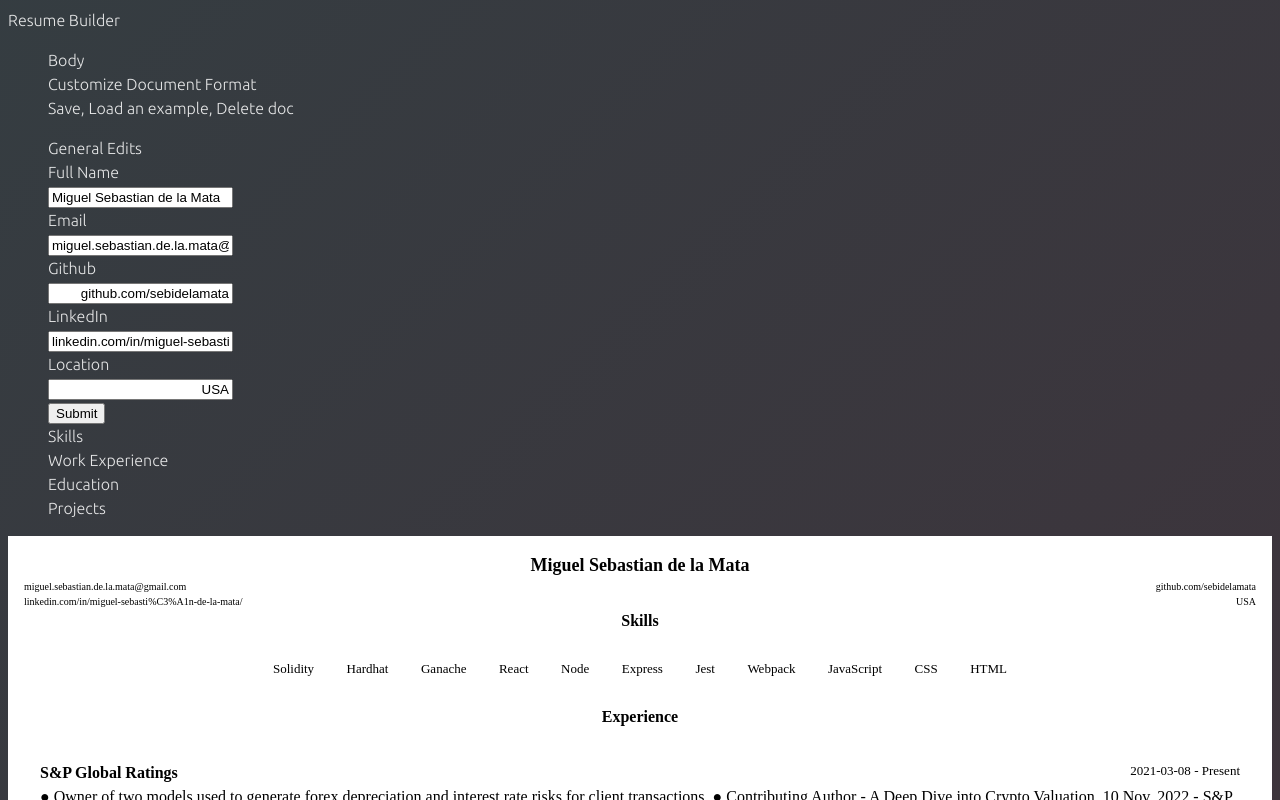
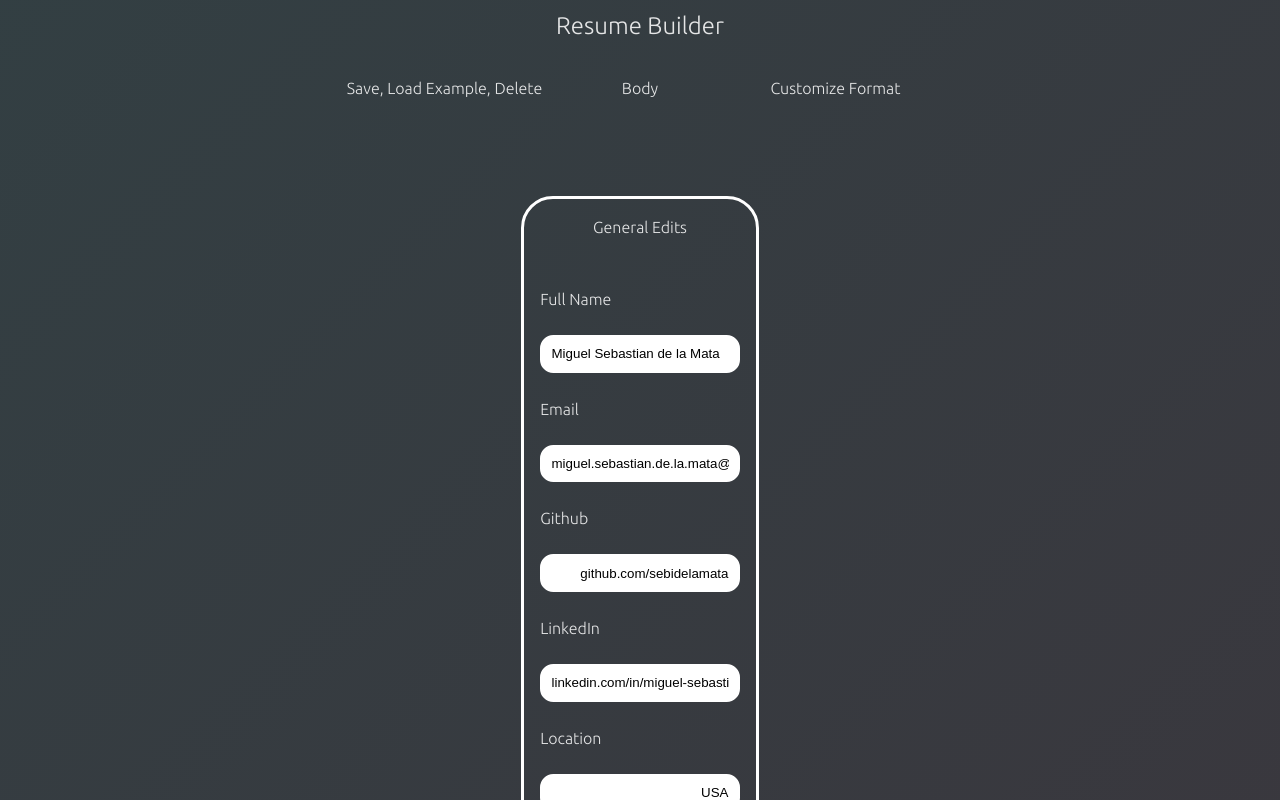
Before and after one commit to sebidelamata/resume-builder-app, a React (Vite) app: page / in a window 1280 px wide. Shown: the top 800 px of the page. Built offline with nearby package versions, Linux system fonts and the light colour scheme.

Commit message:
edit form css

```diff
--- a/src/DocEditor.jsx
+++ b/src/DocEditor.jsx
@@ -11,10 +11,10 @@ const DocEditor = ({resume, updateResume}) => {
 
     const NavBar = () => {
         return(
-            <ul>
+            <ul id='editor-selector'>
+                    <li id='save-delete' onClick={handleNavBarClick}>Save, Load Example, Delete</li>
                     <li id='body' onClick={handleNavBarClick}>Body</li>
-                    <li id='edit-styles' onClick={handleNavBarClick}>Customize Document Format</li>
-                    <li id='save-delete' onClick={handleNavBarClick}>Save, Load an example, Delete doc</li>
+                    <li id='edit-styles' onClick={handleNavBarClick}>Customize Format</li>
             </ul>
         );
     }
--- a/src/EditDisplay.jsx
+++ b/src/EditDisplay.jsx
@@ -523,6 +523,130 @@ const EditDisplay = ({select, resume, updateResume}) => {
             printWindow.print()
     }
 
+    const loadSampleResume = () => {
+        updateResume({
+            generalEdits: {
+              name: 'Miguel Sebastian de la Mata',
+              email: 'miguel.sebastian.de.la.mata@gmail.com',
+              github: 'github.com/sebidelamata',
+              linkedin: 'linkedin.com/in/miguel-sebasti%C3%A1n-de-la-mata/',
+              location: 'USA'
+            },
+            skills: [
+              {id: uuidv4(), value: 'Solidity'},
+              {id: uuidv4(), value: 'Hardhat'},
+              {id: uuidv4(), value: 'Ganache'},
+              {id: uuidv4(), value: 'React'},
+              {id: uuidv4(), value: 'Node'},
+              {id: uuidv4(), value: 'Express'},
+              {id: uuidv4(), value: 'Jest'},
+              {id: uuidv4(), value: 'Webpack'},
+              {id: uuidv4(), value: 'JavaScript'},
+              {id: uuidv4(), value: 'CSS'},
+              {id: uuidv4(), value: 'HTML'}
+            ],
+            workExperience: [
+              {
+                id: uuidv4(),
+                companyName: 'S&P Global Ratings',
+                position: 'Associate, Quantitative Analytics',
+                start: '2021-03-08',
+                end: '',
+                description: '● Owner of two models used to generate forex depreciation and interest rate risks for client transactions.\n● Contributing Author - A Deep Dive into Crypto Valuation, 10 Nov, 2022 - S&P Global.\n● Contributing Author - U.S. Interest Rates in a Post-LIBOR World, 21 Sept, 2022 - S&P Global Ratings'
+              },
+              {
+                id: uuidv4(),
+                companyName: 'MThree Technical Consulting',
+                position: 'Trainee - DevOps Engineer',
+                start: '2020-05-01',
+                end: '2021-02-15',
+                description: 'Created custom Docker Images and pipelines using Jenkins and AWS resources to reduce downtime for both developers and end users.'
+              },
+              {
+                id: uuidv4(),
+                companyName:'Appalachian State University',
+                position: 'Data Scientist',
+                start: '2018-06-01',
+                end: '2020-05-01',
+                description: '● Created a curriculum for an online analytics certification program offered through the university with cooperation from SAS and INFORMS. Exceeded initial enrollment estimates by 19%.\n● Collected, ordered, and cleaned data from research participants to the system database for a behavioral economic study on residential energy consumption patterns in cooperation with New River Light and Power and the Appalachian Energy Center.'
+              }
+            ],
+            education: [
+              {
+                id: uuidv4(),
+                institution: 'Appalachian State University',
+                degree: 'M.S.',
+                concentration: 'Applied Data Analytics',
+                start: '2018-08-01',
+                end: '2019-08-01'
+              },
+              {
+                id: uuidv4(),
+                institution: 'Appalachian State University',
+                degree: 'B.S.',
+                concentration: 'Appropriate Technologies',
+                start: '2012-08-01',
+                end: '2017-12-01'
+              },
+              {
+                id: uuidv4(),
+                institution: 'Appalachian State University',
+                degree: 'B.A.',
+                concentration: 'Spanish Literature, Language, and Cultures',
+                start: '2012-08-01',
+                end: '2017-12-01'
+              },
+            ],
+            projects: [
+              {
+                id: uuidv4(),
+                title: 'Gamma Gamma Hey',
+                description: 'Used a Raspberry Pi 4 with an R Shiny Server, R and shell scripts and a PostgreSQL database to automate scraping options data from the CBOE website and perform EDA.'
+              },
+              {
+                id: uuidv4(),
+                title: 'Crypto Risk Analysis',
+                description: ' - Used R to build a Dash React.js-based app with interactive Plotly.js graphs and daily-updated data to look at the risk factors behind four major cryptocurrencies. Created a Docker image and deployed via Git to Heroku cloud hosting service.'
+              },
+              {
+                id: uuidv4(),
+                title: 'Trump Tweets NLP / Market Volatility',
+                description: 'Used Trump’s Twitter data to predict whether market volatility will increase that day. Feature engineered data with SVD. The predictions were decided by a weighted voting classifier ensemble of regression, tree-based, and boosted models. Achieved an ROC AUC score of 56.5%.'
+              },
+              {
+                id: uuidv4(),
+                title: 'COVID-19 / CPI',
+                description: 'Built an ElasticNet Regression model in Python using web-scraped asset data to predict CPI offset by distorted inflation figures after the COVID-19 related market crash of 2020. At the time (Sept 2020) YoY CPI showed 1.3% inflation, while my model indicated it was at 2.6%.'
+              },
+              {
+                id: uuidv4(),
+                title: 'Carolina Fintech Hub 2018 Fall University Hackathon',
+                description: ' Team Member, Appalachian State University, University Finalist Oct 2018 Developed an Android/IOs mobile application using Python aimed to help Millennials invest more in sustainable and socially conscious Mortgage Funds and ETFs.'
+              }
+            ],
+            font: 'Times New Roman',
+            bullets: 'none'
+          })
+    }
+
+    const clearSampleResume = () => {
+        updateResume({
+            generalEdits: {
+              name: '',
+              email: '',
+              github: '',
+              linkedin: '',
+              location: ''
+            },
+            skills: [],
+            workExperience: [],
+            education: [],
+            projects: [],
+            font: 'Times New Roman',
+            bullets: 'none'
+          })
+    }
+
     return (
         <section className='edit-display' id={select}>
             {
@@ -530,7 +654,7 @@ const EditDisplay = ({select, resume, updateResume}) => {
                 <>
                     <ul className='body-list'>
                         <li className='body-card'>
-                            <div id='general-edits' onClick={handleCardClick}>General Edits</div>
+                            <div id='general-edits' className='body-card-list-title' onClick={handleCardClick}>General Edits</div>
                             {
                                 showCard === 'general-edits' &&
                                 <form method="post" onSubmit={(e) => handleGeneralEditsSubmit(e, newGeneralEdits)}>
@@ -549,7 +673,7 @@ const EditDisplay = ({select, resume, updateResume}) => {
                             }
                         </li>
                         <li className='body-card'>
-                            <div id='skills' onClick={(e) => handleCardClick(e, newGeneralEdits)}>Skills</div>
+                            <div id='skills' className='body-card-list-title' onClick={(e) => handleCardClick(e, newGeneralEdits)}>Skills</div>
                             {
                                 showCard === 'skills' &&
                                 showSkillForm === false &&
@@ -562,7 +686,7 @@ const EditDisplay = ({select, resume, updateResume}) => {
                                                 </li>
                                             ))}
                                         </ul>
-                                        <div id='add-skill'>
+                                        <div id='add-skill' className='add-item-button'>
                                             <button onClick={handleSkillClick}>+ Skill</button>
                                         </div>
                                     </div>
@@ -584,7 +708,7 @@ const EditDisplay = ({select, resume, updateResume}) => {
                             }
                         </li>
                         <li className='body-card'>
-                            <div id='work-experience' onClick={handleCardClick}>Work Experience</div>
+                            <div id='work-experience' className='body-card-list-title' onClick={handleCardClick}>Work Experience</div>
                             {
                                 showCard === 'work-experience' &&
                                     showExperienceForm === false &&
@@ -597,8 +721,10 @@ const EditDisplay = ({select, resume, updateResume}) => {
                                                                 <div className='work-experience-card'>
                                                                     <div>
                                                                         <div className='company-name'>{work.companyName}</div>
+                                                                        <div className='edit-delete-body-item'>
                                                                             <i className='fa fa-pencil' onClick={() => handleWorkEditClick(work.id)}></i>
                                                                             <div onClick={() => removeWork(work.id)}>&#x2717;</div>
+                                                                        </div>
                                                                     </div>
                                                                     <div className='position'>{work.position}</div>
                                                                 </div>
@@ -607,7 +733,7 @@ const EditDisplay = ({select, resume, updateResume}) => {
                                                         ))
                                                     }
                                                 </ul>
-                                                <div id='add-work-experience'>
+                                                <div id='add-work-experience' className='add-item-button'>
                                                     <button onClick={handleExperienceClick}>+ Work Experience</button>
                                                 </div>
                                             </div>
@@ -708,7 +834,7 @@ const EditDisplay = ({select, resume, updateResume}) => {
                             }
                         </li>
                         <li className='body-card'>
-                            <div id='education' onClick={handleCardClick}>Education</div>
+                            <div id='education' className='body-card-list-title' onClick={handleCardClick}>Education</div>
                             {
                                 showCard === 'education' &&
                                 showEducationForm === false &&
@@ -724,14 +850,16 @@ const EditDisplay = ({select, resume, updateResume}) => {
                                                                 <div className='degree'>{education.degree}</div>
                                                                 <div className='concentration'>{education.concentration}</div>
                                                             </div>
+                                                            <div className='edit-delete-body-item'>
                                                                 <i className='fa fa-pencil' onClick={() => handleEducationEditClick(education.id)}></i>
                                                                 <div onClick={() => removeEducation(education.id)}>&#x2717;</div>
+                                                            </div>
                                                         </div>
                                                     </li>
                                                 ))
                                             }
                                         </ul>
-                                        <div id='add-education'>
+                                        <div id='add-education' className='add-item-button'>
                                             <button onClick={handleEducationClick}>+ Education</button>
                                         </div>
                                     </div>
@@ -853,7 +981,7 @@ const EditDisplay = ({select, resume, updateResume}) => {
                             }
                         </li>
                         <li className='body-card'>
-                            <div id='projects' onClick={handleCardClick}>Projects</div>
+                            <div id='projects' className='body-card-list-title' onClick={handleCardClick}>Projects</div>
                             {
                                 showCard === 'projects' &&
                                 showProjectForm === false &&
@@ -866,15 +994,17 @@ const EditDisplay = ({select, resume, updateResume}) => {
                                                         <div className='project-card'>
                                                             <div>
                                                                 <div>{project.title}</div>
+                                                                <div className='edit-delete-body-item'>
                                                                     <i className='fa fa-pencil' onClick={() => handleProjectEditClick(project.id)}></i>
                                                                     <div onClick={() => removeProject(project.id)}>&#x2717;</div>
+                                                                </div>
                                                             </div>
                                                     </div>
                                                     </li>
                                                 ))
                                             }
                                         </ul>
-                                        <div id='add-project'>
+                                        <div id='add-project' className='add-item-button'>
                                             <button onClick={handleProjectClick}>+ Project</button>
                                         </div>
                                     </div>
@@ -917,9 +1047,9 @@ const EditDisplay = ({select, resume, updateResume}) => {
              }
              {
                 select === 'edit-styles' &&
-                    <div>
+                    <div id='edit-styles-container'>
                         <div id='edit-styles-title'>Edit Styles and Format</div>
-                        <form method="post">
+                        <form method="post" id='edit-styles-form'>
                             <label htmlFor="font">Font</label><br></br>
                             <select name="font" id="font-select" value={previewFont} onChange={(e) => changeFont(e)}>
                                 <option value="Times New Roman">Times New Roman</option>
@@ -940,11 +1070,16 @@ const EditDisplay = ({select, resume, updateResume}) => {
              }
              {
                 select === 'save-delete' &&
-                <div>
-                    <div id='print-delete-title'>Print Document, Load Sample, Clear Sample</div>
-                    <button onClick={() => printResume()}>Print</button>
-                    <button>Delete</button>
-                    <button>Load Sample Resume</button>
+                <div id='save-delete-bar'>
+                    <button onClick={() => printResume()}>
+                        <i className='fa fa-save'></i>
+                    </button>
+                    <button onClick={() => loadSampleResume()}>
+                        <i className='fa fa-upload'></i>
+                    </button>
+                    <button onClick={() => clearSampleResume()}>
+                        <i className='fa fa-trash'></i>
+                    </button>
                 </div>
              }
         </section>
--- a/src/index.css
+++ b/src/index.css
@@ -7,12 +7,23 @@
   --color-2: #3e333b;
   --color-3: #2e4446;
   --color-4: #23777f;
+  --color-5: #823030;
+  --color-6: #93497f;
+  --color-7: #3fafb9;
+  --color-8: #0a7f8a;
   --gradient-1: linear-gradient(
     -45deg,
     var(--color-1),
     var(--color-2),
     var(--color-3),
     var(--color-4)
+  );
+  --gradient-2: linear-gradient(
+    45deg,
+    var(--color-5),
+    var(--color-6),
+    var(--color-7),
+    var(--color-8)
   );
 
   background: var(--gradient-1);
@@ -30,6 +41,48 @@
 
 body:not(#doc-previewer) ul {
   list-style: none;
+}
+
+#app-title{
+  text-align: center;
+  font-size: x-large;
+}
+
+#doc-editor{
+  display: grid;
+  grid-template-rows: auto auto;
+}
+
+#nav-div{
+  display: grid;
+  align-items: center;
+  justify-content: center;
+}
+
+#editor-selector{
+  display: grid;
+  grid-template-columns: 1fr 1fr 1fr;
+  padding: 1em;
+  justify-content: center;
+  align-items: center;
+  text-align: center;
+}
+
+#save-delete{
+  display: grid;
+}
+
+#edit-div{
+  display: grid;
+  justify-content: center;
+  align-items: center;
+  padding: 2em;
+}
+
+#save-delete-bar{
+  display: grid;
+  grid-template-columns: 1fr 1fr 1fr;
+  gap: 2em;
 }
 
 @keyframes backgroundAnimate {
@@ -132,6 +185,7 @@ body:not(#doc-previewer) ul {
   display: grid;
   grid-template-columns: auto auto;
   font-size: smaller;
+}
 
 .degree-preview{
   text-align: left;
@@ -140,3 +194,87 @@ body:not(#doc-previewer) ul {
 .concentration-preview{
   text-align: right;
 }
+
+button, input[type='submit']{
+  display: grid;
+  padding: 1em;
+  padding-left: 2em;
+  padding-right: 2em;
+  border-radius: 20%;
+  background: var(--gradient-2);
+  background-size: 400% 400%;
+  animation: backgroundAnimate 10s ease infinite;
+}
+
+.body-list{
+  padding: 1em;
+  display: grid;
+  gap: 0.5em;
+}
+
+.body-card{
+  padding: 1em;
+  border: white;
+  border-style: solid;
+  border-radius: 2em;
+  display: grid;
+  gap: 3em;
+}
+
+.body-card-list-title{
+  display: grid;
+  justify-content: center;
+  align-items: center;
+  text-align: center;
+}
+
+.add-item-button{
+  display: grid;
+  justify-content: center;
+  align-items: center;
+}
+
+.edit-delete-body-item{
+  display: grid;
+  grid-template-columns: 1fr 1fr;
+  justify-content: center;
+  align-items: center;
+  text-align: center;
+}
+
+#skills-list{
+  display: flex;
+  flex-wrap: wrap;
+  gap: 1.25em;
+}
+
+form{
+  display: grid;
+}
+
+input,
+select{
+  padding: 0.7em;
+  border-radius: 1em;
+  border-style: solid;
+  border-color: white;
+}
+
+#edit-styles-container{
+  display: grid;
+  gap: 1em;
+}
+
+#edit-styles-title{
+  display: grid;
+  justify-content: center;
+  align-items: center;
+  text-align: center;
+  font-size: large;
+}
+
+#edit-styles-form{
+  display: grid;
+  grid-template-columns: auto auto auto auto;
+  gap: 1em;
+}
--- a/src/main.jsx
+++ b/src/main.jsx
@@ -7,7 +7,7 @@ import App from './App'
 
 ReactDOM.createRoot(document.getElementById('root')).render(
   <React.StrictMode>
-    <div className='title'><strong>Resume Builder</strong></div>
+    <div className='title' id='app-title'><strong>Resume Builder</strong></div>
     <App/>
   </React.StrictMode>,
 )
```
Lines whose indentation alone changed are shown as unchanged.
